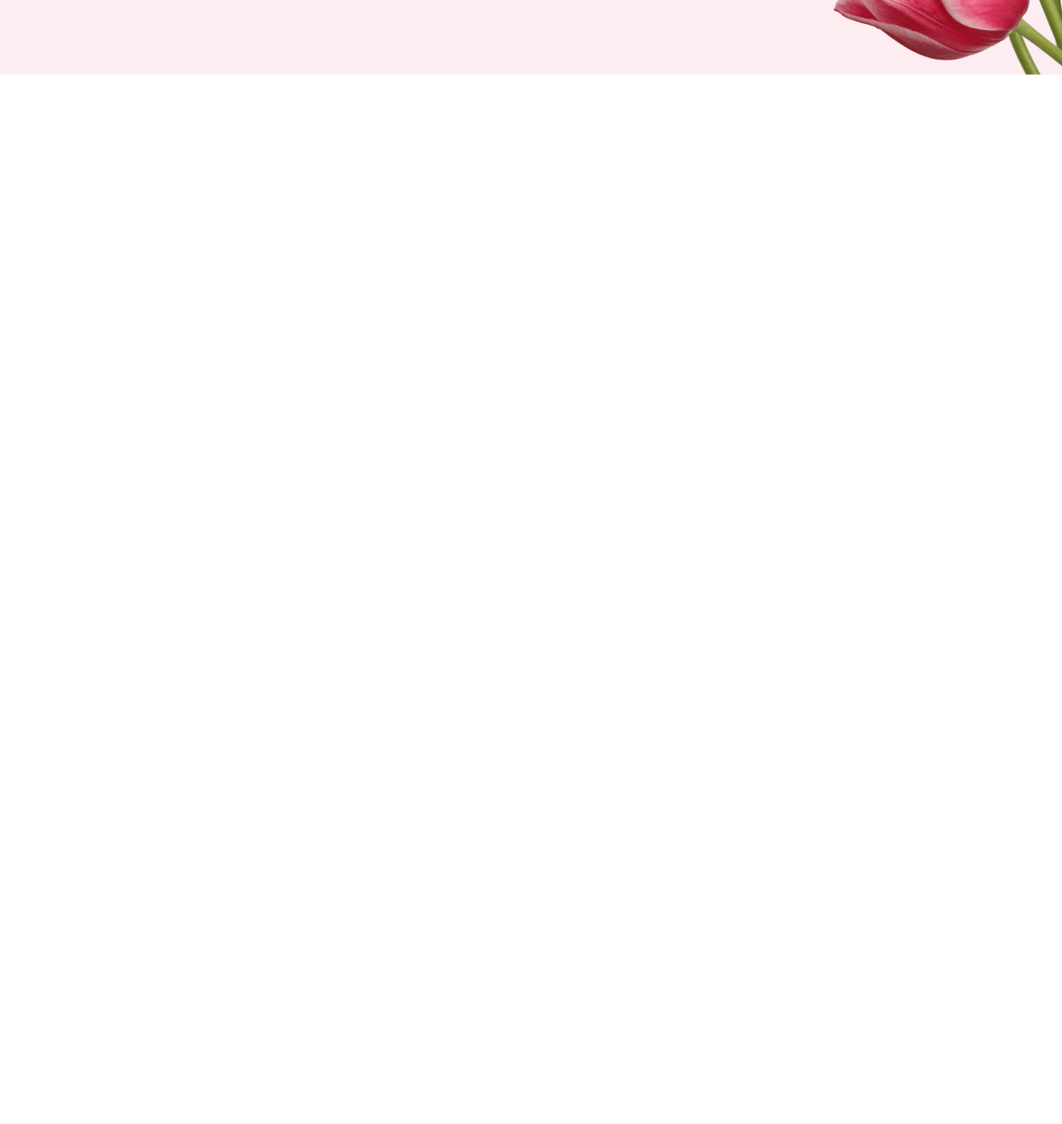
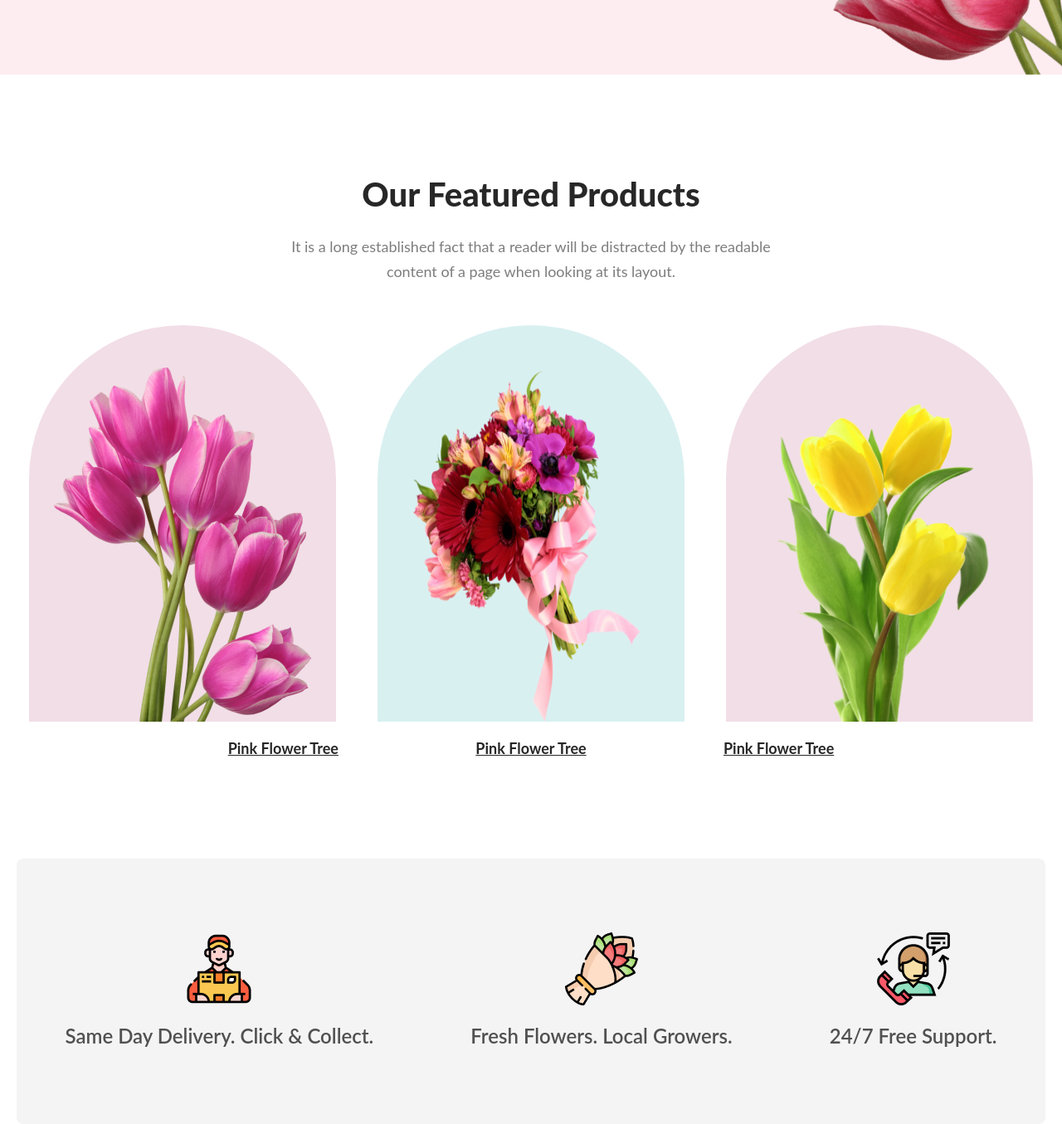
Before and after one commit to Mynuddin-dev/Flower-Shop, a plain HTML site: page index.html in a window 1280 px wide. Shown: the part 760-2115 px from the top of the page at 83% size. Before the commit the page ends 850 px from the top, so only its background shows below. Drawn offline with Linux system fonts and the light colour scheme.

Commit message:
our featured flower section done

```diff
--- a/Styles/Styles.css
+++ b/Styles/Styles.css
@@ -64,3 +64,135 @@ header{
     line-height: 30px;
     margin-bottom: 32px;
 }
+.first-section{
+    display: flex;
+    justify-content: center;
+    flex-direction: column;
+    align-items: center;
+    padding: 100px 0px 100px 0px;
+
+}
+.section-title{
+    margin-top: 20px;
+    margin-bottom: 24px;
+    color: #272727;
+    text-align: center;
+    font-family: Lato;
+    font-size: 40px;
+    font-style: normal;
+    font-weight: 800;
+    line-height: normal;
+
+}
+.section-description{
+    width: 594px;
+    color: rgba(39, 39, 39, 0.60);
+    text-align: center;
+    font-family: Lato;
+    font-size: 18px;
+    font-style: normal;
+    font-weight: 400;
+    line-height: 30px;
+    align-items: center;
+    margin-bottom: 50px;
+}
+
+.first-section-image img{
+    width: 310px;
+    height: 428px;
+    padding: 50px 30px 0px;
+    border-radius: 300px 300px 0px 0px;
+    background: rgba(71, 125, 17, 0.15);
+    background-size: 464px 538px;
+
+}
+.first-section-image img:nth-child(1) {
+    /* width: 310px;
+    height: 428px;
+    padding: 50px 30px 0px;
+    background-size: 464px 538px; */
+    background-color: rgba(167, 33, 98, 0.15);
+    /* border-radius: 300px 300px 0px 0px; */
+  }
+
+  .first-section-image img:nth-child(2) {
+    /* width: 370px;
+    height: 370px;
+    padding: 50px 30px 0px;
+    background-size: 464px 538px; */
+    background-color: rgba(5, 151, 160, 0.15);
+    /* border-radius: 300px 300px 0px 0px; */
+
+
+  }
+
+  .first-section-image img:nth-child(3) {
+    /* width: 314px;
+    height: 471px;
+    padding: 50px 30px 0px;
+    background-size: 464px 538px; */
+    background-color: rgba(167, 33, 98, 0.15);
+    /* border-radius: 300px 300px 0px 0px; */
+  }
+
+
+
+.first-section-image{
+    display: flex;
+    justify-content: center;
+    gap: 50px;
+
+}
+
+.pink-flower-tree p{
+    color: #272727;
+    text-align: center;
+    font-family: Lato;
+    font-size: 18px;
+    font-style: normal;
+    font-weight: 700;
+    line-height: 35px;
+    text-decoration-line: underline;
+
+
+}
+.pink-flower-tree {
+    width: 70%;
+    display: flex;
+    justify-content: space-around;
+    margin: 15px 0px;
+}
+
+.second-section{
+    display: flex;
+    justify-content: space-around;
+    align-items: center;
+
+    width: 1240px;
+    height: 320px;
+    background:rgba(39, 39, 39, 0.05);
+    margin:0px auto;
+    border-radius: 8px;
+
+
+
+
+}
+
+.text{
+    color: rgba(39, 39, 39, 0.80);
+    text-align: center;
+    font-family: Lato;
+    font-size: 24px;
+    font-style: normal;
+    font-weight: 600;
+    line-height: 35px;
+    margin-top: 15px;
+}
+
+.icon{
+    display: block;
+    align-items: center;
+    justify-content: center;
+    text-align: center;
+}
--- a/index.html
+++ b/index.html
@@ -10,6 +10,7 @@
 
 <body>
     <header>
+
         <div class="banner-section">
 
             <h1 class="banner-title">Let's make beautiful flower part of your life</h1>
@@ -23,6 +24,53 @@
     </header>
 
     <main>
+        <section class="first-section">
+
+
+            <h3 class="section-title">
+                Our Featured Products
+            </h3>
+
+            <p class="section-description">It is a long established fact that a reader will be distracted by the readable content of a page when looking at its layout.</p>
+
+            <div class="first-section-image">
+
+                <img src="./Flower Asset/pngwing 6.png" alt="">
+                <img src="./Flower Asset/pngwing 5.png" alt="">
+                <img src="./Flower Asset/pngwing 7.png" alt="">
+
+            </div>
+
+            <div class="pink-flower-tree">
+                <p>Pink Flower Tree</p>
+                <p>Pink Flower Tree</p>
+                <p>Pink Flower Tree</p>
+            </div>
+
+        </section>
+        <section>
+            <div class="second-section">
+
+                <div class="icon">
+                    <img src="./Flower Asset/Group 57.png" alt="">
+                    <p class="text">Same Day Delivery. Click & Collect.</p>
+                </div>
+
+                <div class="icon">
+                    <img src="./Flower Asset/Group 58.png" alt="">
+                    <p class="text">Fresh Flowers. Local Growers.</p>
+                </div>
+
+                <div class="icon">
+                    <img src="./Flower Asset/Group 59.png" alt="">
+                    <p class="text">24/7 Free Support.</p>
+                </div>
+
+            </div>
+
+
+        </section>
+
 
     </main>
 
```
